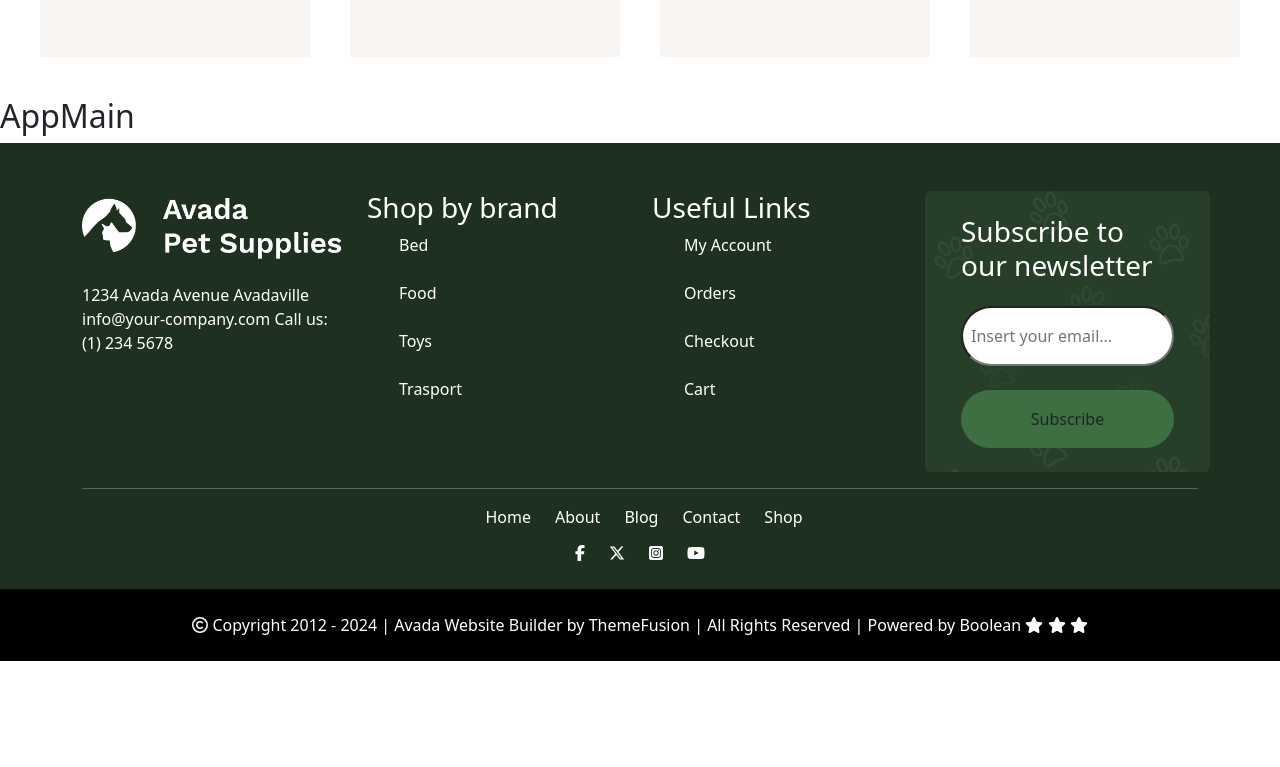
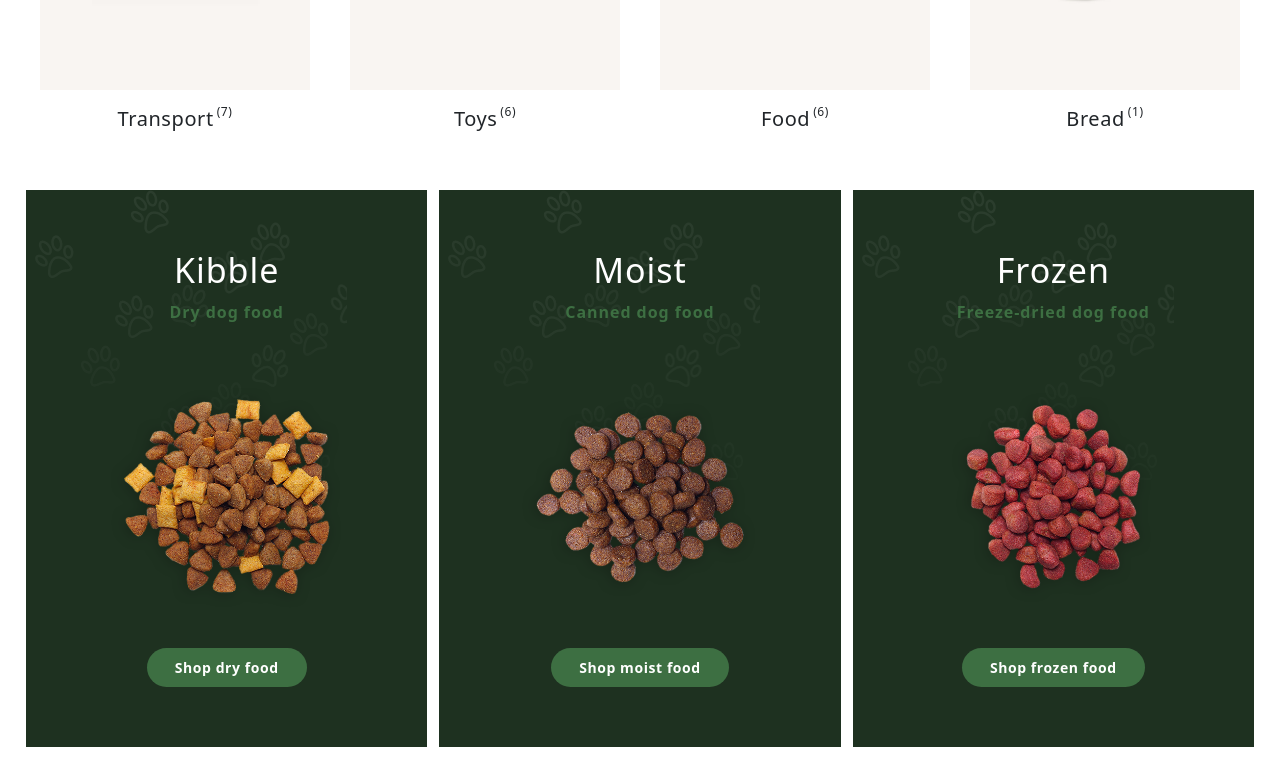
Before and after one commit to gianluigi7/proj-html-vuejs, a Vue app: page / in a window 1280 px wide. Shown: the part 1593-2360 px from the top of the page. Before the commit the page ends 2254 px from the top, so only its background shows below. Built offline with nearby package versions, Linux system fonts and the light colour scheme.

Commit message:
jumbo effects

```diff
--- a/src/pages/AppHome.vue
+++ b/src/pages/AppHome.vue
@@ -63,17 +63,52 @@ const cards = [
        <div class="contenitore">
          <div class="col">
             <img src="../img/product-4.jpg">
+            <h5>Transport<span>(7)</span></h5>
          </div>
          <div class="col">
             <img src="../img/product-2.jpg">
+            <h5>Toys<span>(6)</span></h5>
          </div>
          <div class="col">
             <img src="../img/product-3.jpg">
+            <h5>Food<span>(6)</span></h5>
          </div>
          <div class="col">
             <img src="../img/product-9.jpg">
+            <h5>Bread<span>(1)</span></h5>
          </div>
        </div>
+    <section id="arrival">
+     <div class="contenitore">
+        <div class="bg-main-color scale">
+           <div>
+             <h3>Kibble</h3>
+             <p>Dry dog food</p>
+             <img src="../img/food-transparent-18.png">
+             <button>Shop dry food</button>
+           </div>
+        </div>
+        <div class="bg-main-color scale">
+            <div>
+                <h3>Moist</h3>
+                <p>Canned dog food</p>
+                <img src="../img/food-transparent-17.png">
+                <button>Shop moist food</button>
+
+            </div>
+        </div>
+        <div class="bg-main-color scale">
+            <div>
+                <h3>Frozen</h3>
+                <p>Freeze-dried dog food</p>
+                <img src="../img/food-transparent-16.png">
+                <button>Shop frozen food</button>
+
+            </div>
+        </div>
+     </div>
+    </section>
+
     </section>
     <!-- da fissare -->
 
@@ -84,11 +119,11 @@ const cards = [
   #jumbotron .container-fluid {
     max-width: 100%;
     background-image: url(../img/banner-5@2x-scaled.jpg);
-    background-size: 100%;
+    background-size: cover;
+    background-color: #c4c3c3;
+    background-blend-mode: multiply;
     background-repeat: no-repeat;
-    position: relative;
     height: 100%;
-     //filter: brightness(65%);
 
 
      div {
@@ -114,6 +149,8 @@ const cards = [
     text-transform: uppercase;
     font-size: 13px;
     padding-top: 230px;
+    letter-spacing: 0.45mm;
+    font-weight: 600;
 
   }
   h1 {
@@ -140,7 +177,7 @@ const cards = [
     padding: 9px 28px;
     border-radius: 20px;
     font-weight: 400;
-    font-stretch: expanded;
+    letter-spacing: 0.15mm;
 
    }
    #fix .container-fluid {
@@ -165,6 +202,7 @@ const cards = [
         p {
 
             margin: auto 20px;
+
         }
 
         span {
@@ -181,17 +219,19 @@ const cards = [
      }
    }
    #browse {
+       margin-top: 100px;
      h3 {
        text-align: center;
-       margin-top: 100px;
+
      }
      div {
         max-width: 600px;
         margin: 0 auto;
         text-align: center;
-        font-size: 13px;
+        font-size: 16px;
         margin-top: 25px;
         margin-bottom: 20px;
+        letter-spacing: 0.25mm;
      }
      .contenitore {
         display: flex;
@@ -204,6 +244,16 @@ const cards = [
                 width: 100%;
             }
         }
+       h5 {
+        margin-top: 15px;
+        font-weight: 500;
+        letter-spacing: 0.15mm;
+         span {
+            vertical-align: text-top;
+            margin-left: 3px;
+            font-size: 12px;
+         }
+       }
      }
 
    }
@@ -211,4 +261,44 @@ const cards = [
     font-size: 34px;
     font-weight: 400;
    }
+   #arrival .contenitore {
+    max-width: 1240px;
+    display: flex;
+     div {
+        width: calc(100% / 3 - 12px);
+        margin: 6px;
+        background-image: url(../img/bg-transparent-3.png);
+        background-repeat: no-repeat;
+        div {
+          margin: 60px auto;
+          width: 60%;
+          h3 {
+            color: white;
+
+          }
+          p {
+            color: #3d6f42;
+            margin-top: 10px;
+            font-size: 16px;
+            font-weight: 600;
+          }
+          img {
+            width: 100%;
+            margin-top: 30px;
+          }
+          button {
+            color: white;
+            background-color: #3d6f42;
+            font-weight: 600;
+            margin-top: 25px;
+          }
+        }
+
+     }
+   }
+ .scale:hover {
+   transform: scale(1.03);
+   transition-duration: 0.4s;
+
+ }
 </style>
```
Also changed, not shown: src/img/food-transparent-17.png (added).
